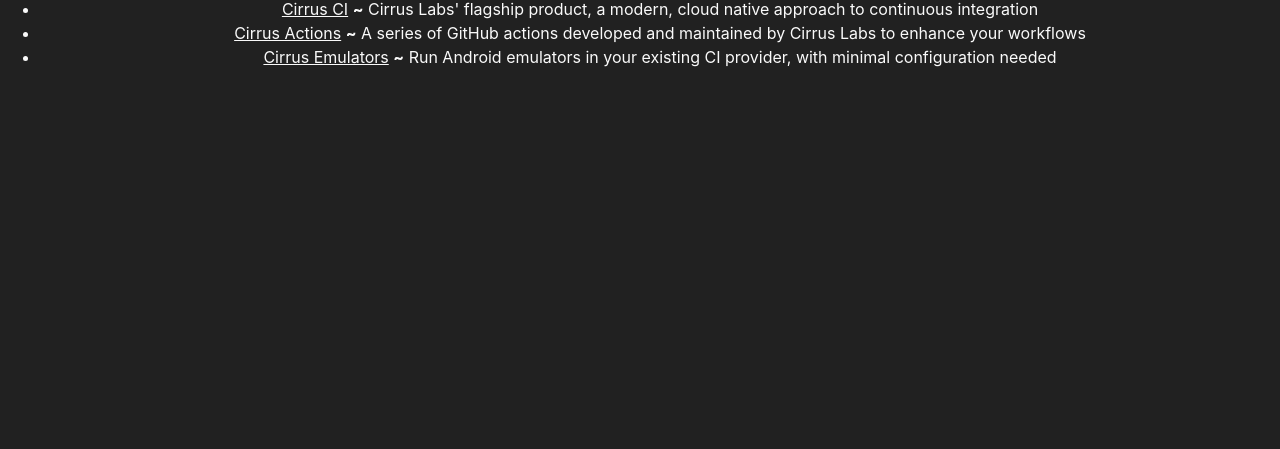
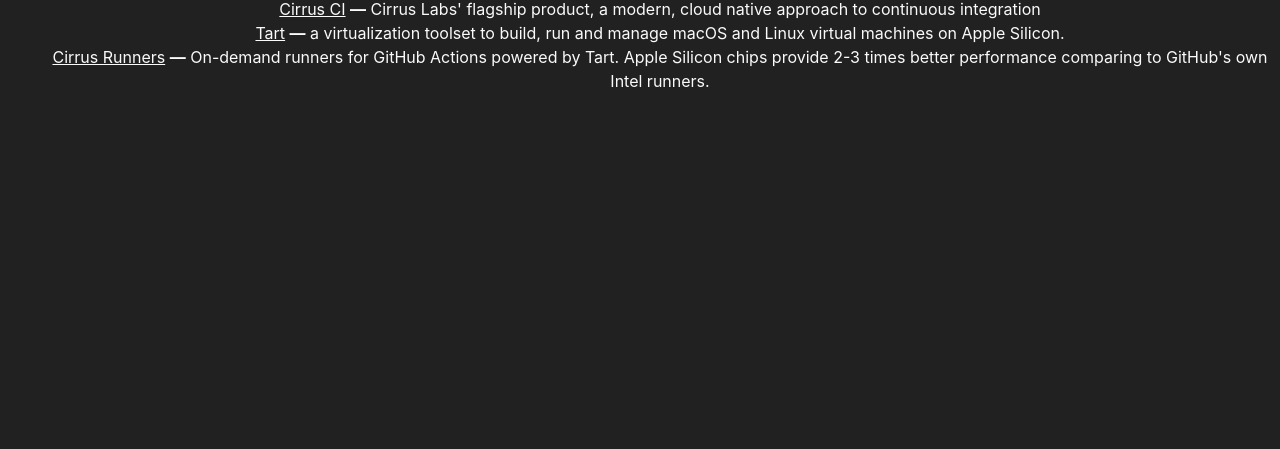
Before and after one commit to cirruslabs/cirruslabs.github.io, a plain HTML site: page index.html in a window 1280 px wide. Shown: the part 351-800 px from the top of the page. Drawn offline with nearby package versions, Linux system fonts and the light colour scheme.

Commit message:
Updated products

```diff
--- a/index.html
+++ b/index.html
@@ -33,18 +33,18 @@
       <img src="cirrus-logo.svg" />
       <h1>Cirrus Labs</h1>
       <h2>Products</h2>
-      <ul class="body-text">
+      <ul class="body-text" style="list-style-type: none">
         <li>
           <a href="https://cirrus-ci.org">Cirrus CI</a>
-          <abbr><b>~</b> Cirrus Labs' flagship product, a modern, cloud native approach to continuous integration</abbr>
+          <abbr><b>—</b> Cirrus Labs' flagship product, a modern, cloud native approach to continuous integration</abbr>
         </li>
         <li>
-          <a href="https://github.com/cirrus-actions">Cirrus Actions</a>
-          <abbr><b>~</b> A series of GitHub actions developed and maintained by Cirrus Labs to enhance your workflows</abbr>
+          <a href="https://tart.run/">Tart</a>
+          <abbr><b>—</b> a virtualization toolset to build, run and manage macOS and Linux virtual machines on Apple Silicon.</abbr>
         </li>
         <li>
-          <a href="https://cirrus-emulators.com">Cirrus Emulators</a>
-          <abbr><b>~</b> Run Android emulators in your existing CI provider, with minimal configuration needed</abbr>
+          <a href="https://tart.run/github-actions/">Cirrus Runners</a>
+          <abbr><b>—</b> On-demand runners for GitHub Actions powered by Tart. Apple Silicon chips provide 2-3 times better performance comparing to GitHub's own Intel runners.</abbr>
         </li>
       </ul>
     </div>
```
